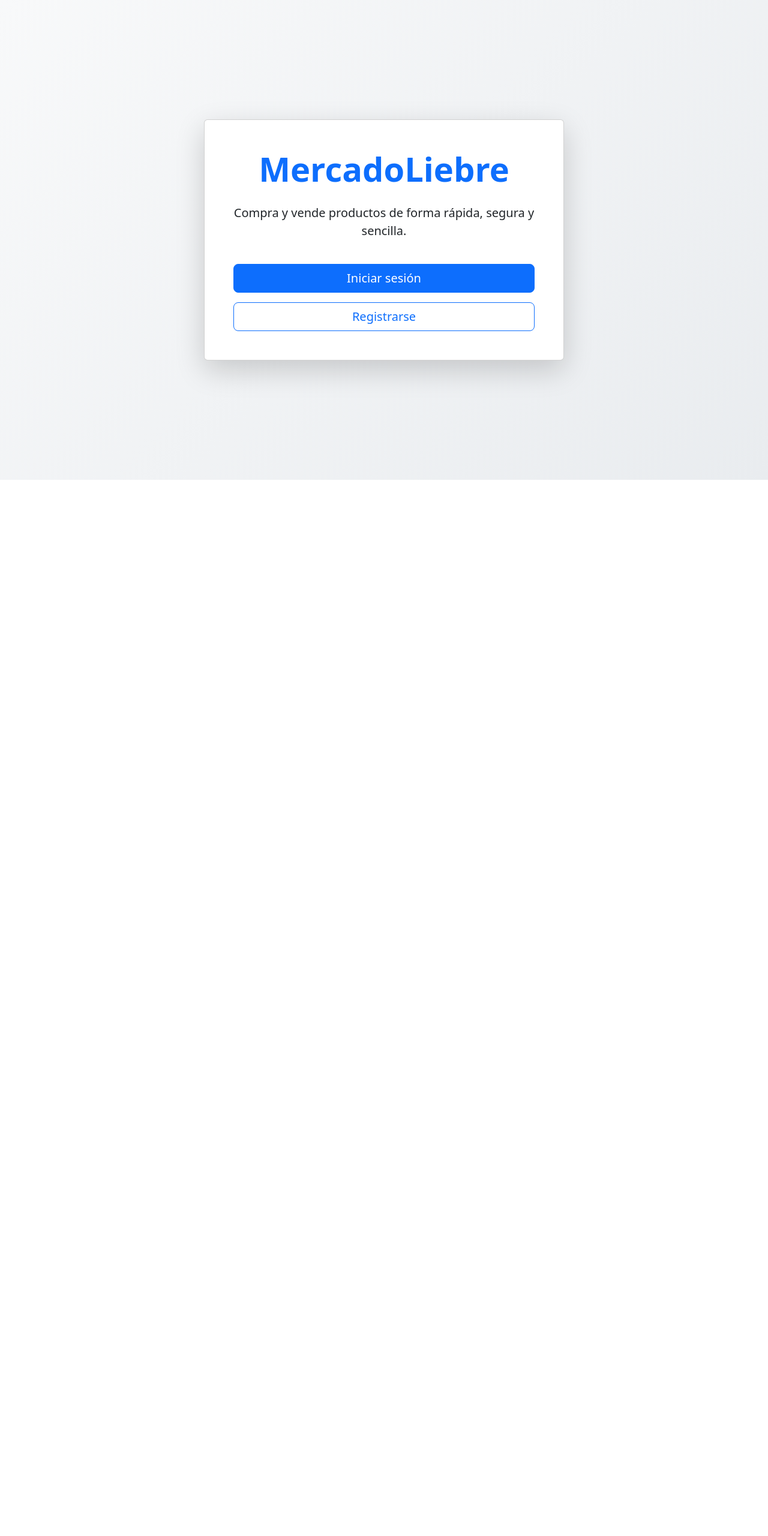
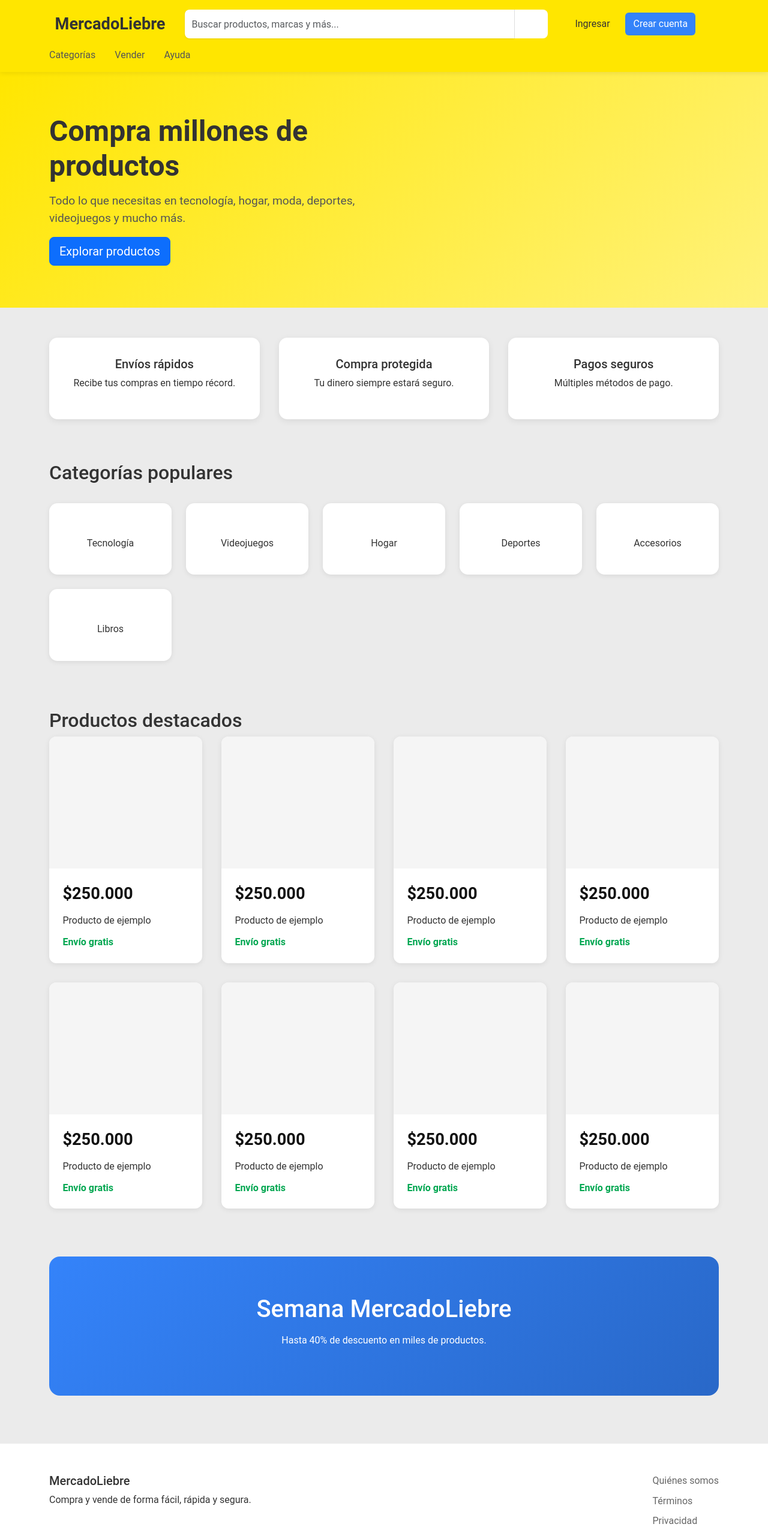
Before and after one commit to Angel-7195/MercadoLiebre-Frontend, an Angular app: page / in a window 1280 px wide. Shown: the top 2561 px of the page at 60% size. Before the commit the page ends 800 px from the top, so only its background shows below. Built offline with nearby package versions, Linux system fonts and the light colour scheme.

Commit message:
añadiendo la pagina principal de prueba

```diff
--- a/src/app/features/home/pages/home/home.html
+++ b/src/app/features/home/pages/home/home.html
@@ -1,31 +1,252 @@
-<div class="container vh-100 d-flex justify-content-center align-items-center">
+<!-- ================= HEADER ================= -->
 
-    <div class="card shadow-lg p-5 text-center" style="max-width: 600px; width: 100%;">
+<header class="header">
 
-        <h1 class="display-4 text-primary fw-bold">
-            MercadoLiebre
-        </h1>
+    <div class="container">
 
-        <p class="lead mt-3">
-            Compra y vende productos de forma rápida, segura y sencilla.
-        </p>
+        <div class="top-bar">
 
-        <div class="d-grid gap-3 mt-4">
+            <div class="logo" (click)="goHome()">
+                <i class="bi bi-shop"></i>
+                <span>MercadoLiebre</span>
+            </div>
+
+            <div class="search-bar">
+
+                <input
+                    type="text"
+                    class="form-control"
+                    placeholder="Buscar productos, marcas y más...">
+
+                <button class="btn btn-search">
+                    <i class="bi bi-search"></i>
+                </button>
+
+            </div>
+
+            <div class="actions">
 
                 <button
-                class="btn btn-primary btn-lg"
+                    class="btn btn-login"
                     (click)="goToLogin()">
-                Iniciar sesión
+                    Ingresar
                 </button>
 
                 <button
-                class="btn btn-outline-primary btn-lg"
+                    class="btn btn-register"
                     (click)="goToRegister()">
-                Registrarse
+                    Crear cuenta
+                </button>
+
+                <button class="btn btn-cart">
+                    <i class="bi bi-cart3"></i>
                 </button>
 
             </div>
 
         </div>
 
+        <nav class="menu">
+
+            <a href="#">Categorías</a>
+            <a href="#">Vender</a>
+            <a href="#">Ayuda</a>
+
+        </nav>
+
     </div>
+
+</header>
+
+<!-- ================= HERO ================= -->
+
+<section class="hero">
+
+    <div class="container hero-content">
+
+        <div class="hero-text">
+
+            <h1>
+                Compra millones de productos
+            </h1>
+
+            <p>
+                Todo lo que necesitas en tecnología, hogar, moda, deportes,
+                videojuegos y mucho más.
+            </p>
+
+            <button class="btn btn-primary btn-lg">
+                Explorar productos
+            </button>
+
+        </div>
+
+        <div class="hero-image">
+
+            <i class="bi bi-bag-heart-fill"></i>
+
+        </div>
+
+    </div>
+
+</section>
+
+<!-- ================= BENEFICIOS ================= -->
+
+<section class="benefits container">
+
+    <div class="benefit-card">
+
+        <i class="bi bi-truck"></i>
+
+        <h5>Envíos rápidos</h5>
+
+        <p>Recibe tus compras en tiempo récord.</p>
+
+    </div>
+
+    <div class="benefit-card">
+
+        <i class="bi bi-shield-check"></i>
+
+        <h5>Compra protegida</h5>
+
+        <p>Tu dinero siempre estará seguro.</p>
+
+    </div>
+
+    <div class="benefit-card">
+
+        <i class="bi bi-credit-card"></i>
+
+        <h5>Pagos seguros</h5>
+
+        <p>Múltiples métodos de pago.</p>
+
+    </div>
+
+</section>
+
+<!-- ================= CATEGORÍAS ================= -->
+
+<section class="container categories">
+
+    <h2>Categorías populares</h2>
+
+    <div class="category-grid">
+
+        <div class="category">
+            <i class="bi bi-phone"></i>
+            <span>Tecnología</span>
+        </div>
+
+        <div class="category">
+            <i class="bi bi-controller"></i>
+            <span>Videojuegos</span>
+        </div>
+
+        <div class="category">
+            <i class="bi bi-house"></i>
+            <span>Hogar</span>
+        </div>
+
+        <div class="category">
+            <i class="bi bi-bicycle"></i>
+            <span>Deportes</span>
+        </div>
+
+        <div class="category">
+            <i class="bi bi-watch"></i>
+            <span>Accesorios</span>
+        </div>
+
+        <div class="category">
+            <i class="bi bi-book"></i>
+            <span>Libros</span>
+        </div>
+
+    </div>
+
+</section>
+
+<!-- ================= PRODUCTOS ================= -->
+
+<section class="container featured">
+
+    <h2>Productos destacados</h2>
+
+    <div class="products">
+
+        <div class="product-card" *ngFor="let item of [1,2,3,4,5,6,7,8]">
+
+            <div class="product-image">
+
+                <i class="bi bi-image"></i>
+
+            </div>
+
+            <div class="product-info">
+
+                <span class="price">$250.000</span>
+
+                <p class="name">
+                    Producto de ejemplo
+                </p>
+
+                <span class="shipping">
+                    Envío gratis
+                </span>
+
+            </div>
+
+        </div>
+
+    </div>
+
+</section>
+
+<!-- ================= BANNER ================= -->
+
+<section class="container">
+
+    <div class="promo">
+
+        <h2>Semana MercadoLiebre</h2>
+
+        <p>Hasta 40% de descuento en miles de productos.</p>
+
+    </div>
+
+</section>
+
+<!-- ================= FOOTER ================= -->
+
+<footer>
+
+    <div class="container footer-content">
+
+        <div>
+
+            <h5>MercadoLiebre</h5>
+
+            <p>
+                Compra y vende de forma fácil, rápida y segura.
+            </p>
+
+        </div>
+
+        <div>
+
+            <a href="#">Quiénes somos</a>
+
+            <a href="#">Términos</a>
+
+            <a href="#">Privacidad</a>
+
+            <a href="#">Ayuda</a>
+
+        </div>
+
+    </div>
+
+</footer>
--- a/src/app/features/home/pages/home/home.scss
+++ b/src/app/features/home/pages/home/home.scss
@@ -1,10 +1,352 @@
 :host {
     display: block;
     min-height: 100vh;
+    background: #ebebeb;
+    font-family: Roboto, Helvetica, Arial, sans-serif;
+    color: #333;
+}
 
+/* ===========================
+            HEADER
+=========================== */
+
+.header {
+    background: #ffe600;
+    box-shadow: 0 2px 8px rgba(0,0,0,.08);
+    position: sticky;
+    top: 0;
+    z-index: 1000;
+}
+
+.top-bar {
+    display: flex;
+    align-items: center;
+    gap: 2rem;
+    padding: 1rem 0;
+}
+
+.logo {
+    display: flex;
+    align-items: center;
+    gap: .6rem;
+    font-size: 1.7rem;
+    font-weight: 700;
+    cursor: pointer;
+    color: #333;
+}
+
+.logo i {
+    font-size: 2rem;
+}
+
+.search-bar {
+    flex: 1;
+    display: flex;
+}
+
+.search-bar input {
+    border: none;
+    border-radius: 8px 0 0 8px;
+    height: 48px;
+    box-shadow: 0 1px 3px rgba(0,0,0,.1);
+}
+
+.btn-search {
+    background: white;
+    border: none;
+    border-left: 1px solid #ddd;
+    width: 60px;
+    border-radius: 0 8px 8px 0;
+}
+
+.actions {
+    display: flex;
+    align-items: center;
+    gap: .8rem;
+}
+
+.btn-login {
+    color: #333;
+}
+
+.btn-register {
+    background: #3483fa;
+    color: white;
+}
+
+.btn-cart {
+    font-size: 1.3rem;
+}
+
+/* ===========================
+            MENÚ
+=========================== */
+
+.menu {
+    display: flex;
+    gap: 2rem;
+    padding-bottom: 1rem;
+    flex-wrap: wrap;
+}
+
+.menu a {
+    color: #555;
+    text-decoration: none;
+    transition: .25s;
+}
+
+.menu a:hover {
+    color: black;
+}
+
+/* ===========================
+            HERO
+=========================== */
+
+.hero {
     background: linear-gradient(
         135deg,
-        #f8f9fa,
-        #e9ecef
+        #ffe600,
+        #fff27a
+    );
+    padding: 70px 0;
+}
+
+.hero-content {
+    display: flex;
+    justify-content: space-between;
+    align-items: center;
+    gap: 3rem;
+}
+
+.hero-text {
+    max-width: 600px;
+}
+
+.hero-text h1 {
+    font-size: 3rem;
+    font-weight: bold;
+    margin-bottom: 1rem;
+}
+
+.hero-text p {
+    font-size: 1.2rem;
+    color: #555;
+}
+
+.hero-image {
+    font-size: 10rem;
+    color: #3483fa;
+}
+
+/* ===========================
+        BENEFICIOS
+=========================== */
+
+.benefits {
+    display: grid;
+    grid-template-columns: repeat(3,1fr);
+    gap: 2rem;
+    margin: 50px auto;
+}
+
+.benefit-card {
+    background: white;
+    border-radius: 14px;
+    padding: 2rem;
+    text-align: center;
+    box-shadow: 0 3px 12px rgba(0,0,0,.08);
+    transition: .25s;
+}
+
+.benefit-card:hover {
+    transform: translateY(-6px);
+}
+
+.benefit-card i {
+    font-size: 2.4rem;
+    color: #3483fa;
+    margin-bottom: 1rem;
+}
+
+/* ===========================
+        CATEGORÍAS
+=========================== */
+
+.categories {
+    margin: 70px auto;
+}
+
+.categories h2 {
+    margin-bottom: 2rem;
+}
+
+.category-grid {
+    display: grid;
+    grid-template-columns: repeat(auto-fit,minmax(180px,1fr));
+    gap: 1.5rem;
+}
+
+.category {
+    background: white;
+    border-radius: 14px;
+    padding: 2rem;
+    text-align: center;
+    transition: .25s;
+    cursor: pointer;
+    box-shadow: 0 2px 8px rgba(0,0,0,.08);
+}
+
+.category:hover {
+    transform: translateY(-6px);
+}
+
+.category i {
+    font-size: 2.3rem;
+    color: #3483fa;
+    margin-bottom: 1rem;
+}
+
+/* ===========================
+        PRODUCTOS
+=========================== */
+
+.featured {
+    margin: 80px auto;
+}
+
+.products {
+    display: grid;
+    grid-template-columns: repeat(auto-fill,minmax(250px,1fr));
+    gap: 2rem;
+}
+
+.product-card {
+    background: white;
+    border-radius: 12px;
+    overflow: hidden;
+    transition: .25s;
+    cursor: pointer;
+    box-shadow: 0 2px 10px rgba(0,0,0,.08);
+}
+
+.product-card:hover {
+    transform: translateY(-8px);
+    box-shadow: 0 10px 24px rgba(0,0,0,.15);
+}
+
+.product-image {
+    background: #f5f5f5;
+    height: 220px;
+    display: flex;
+    justify-content: center;
+    align-items: center;
+    font-size: 4rem;
+    color: #bbb;
+}
+
+.product-info {
+    padding: 1.4rem;
+}
+
+.price {
+    color: #111;
+    font-size: 1.7rem;
+    font-weight: bold;
+}
+
+.name {
+    margin: 12px 0;
+}
+
+.shipping {
+    color: #00a650;
+    font-weight: 600;
+}
+
+/* ===========================
+            BANNER
+=========================== */
+
+.promo {
+    margin: 70px 0;
+    border-radius: 18px;
+    padding: 4rem;
+    text-align: center;
+    color: white;
+    background: linear-gradient(
+        135deg,
+        #3483fa,
+        #2968c8
     );
 }
+
+.promo h2 {
+    font-size: 2.5rem;
+    margin-bottom: 1rem;
+}
+
+/* ===========================
+            FOOTER
+=========================== */
+
+footer {
+    background: white;
+    margin-top: 80px;
+    padding: 50px 0;
+}
+
+.footer-content {
+    display: flex;
+    justify-content: space-between;
+    gap: 3rem;
+    flex-wrap: wrap;
+}
+
+.footer-content a {
+    display: block;
+    text-decoration: none;
+    color: #666;
+    margin-bottom: .6rem;
+}
+
+.footer-content a:hover {
+    color: #3483fa;
+}
+
+/* ===========================
+        RESPONSIVE
+=========================== */
+
+@media (max-width: 992px) {
+
+    .top-bar {
+        flex-direction: column;
+    }
+
+    .hero-content {
+        flex-direction: column;
+        text-align: center;
+    }
+
+    .benefits {
+        grid-template-columns: 1fr;
+    }
+
+}
+
+@media (max-width: 768px) {
+
+    .menu {
+        justify-content: center;
+    }
+
+    .hero-text h1 {
+        font-size: 2.2rem;
+    }
+
+    .hero-image {
+        font-size: 6rem;
+    }
+
+}
--- a/src/app/features/home/pages/home/home.ts
+++ b/src/app/features/home/pages/home/home.ts
@@ -1,15 +1,21 @@
+import { CommonModule } from '@angular/common';
 import { Component, inject } from '@angular/core';
 import { Router } from '@angular/router';
-import { CommonModule } from '@angular/common';
 
 @Component({
     selector: 'app-home',
+    standalone: true,
     imports: [CommonModule],
     templateUrl: './home.html',
     styleUrl: './home.scss',
 })
 export class Home {
+
     private readonly router = inject(Router);
+
+    goHome(): void {
+        this.router.navigate(['/']);
+    }
 
     goToLogin(): void {
         this.router.navigate(['/login']);
@@ -18,4 +24,9 @@ export class Home {
     goToRegister(): void {
         this.router.navigate(['/register']);
     }
+
+    searchProducts(): void {
+        // Se implementará cuando exista el buscador conectado a la API.
     }
+
+}
```
Also changed, not shown: src/app/features/auth/components/a.txt (added), 1 other file (tests, documents, lock files or other folders). Lines whose indentation alone changed are shown as unchanged.
